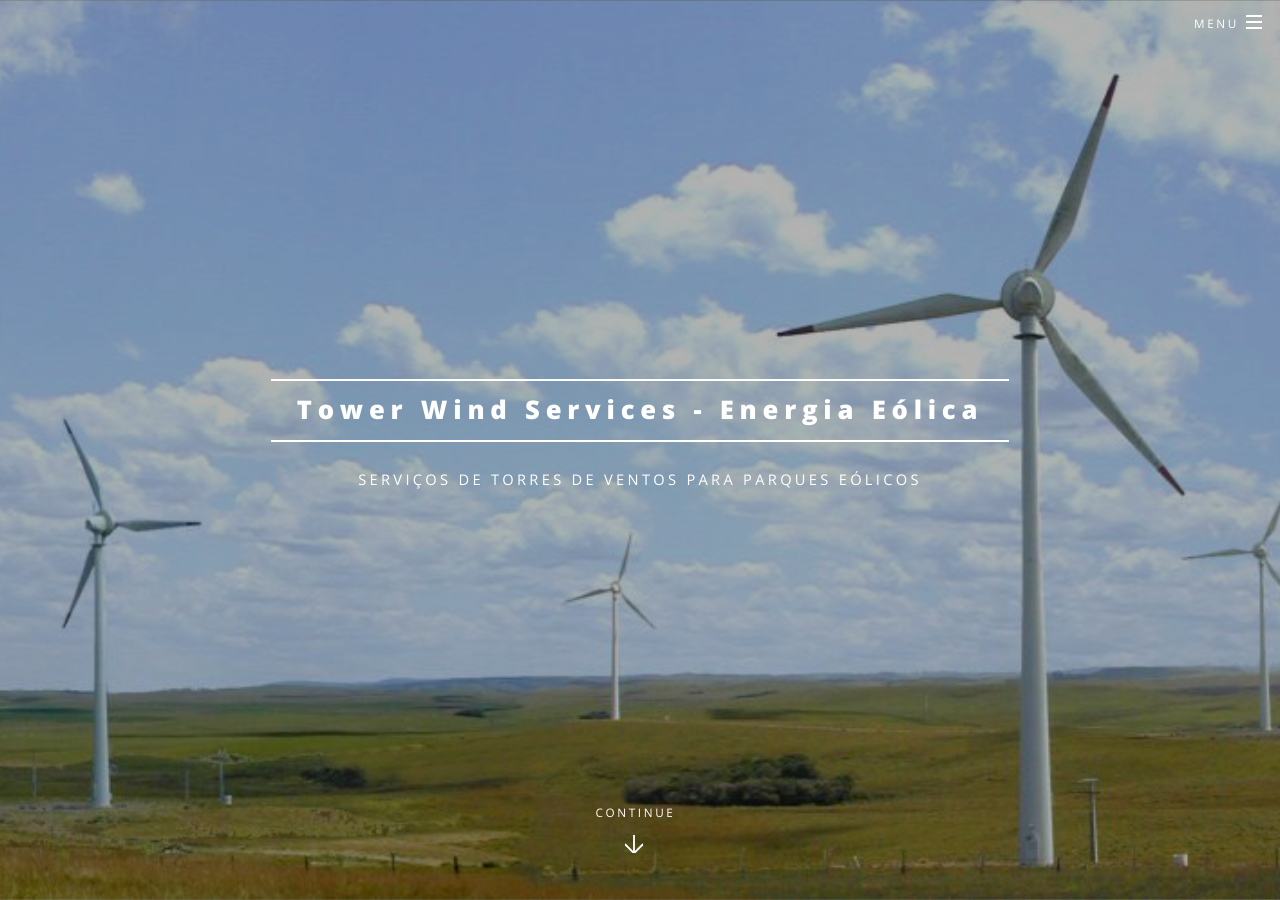
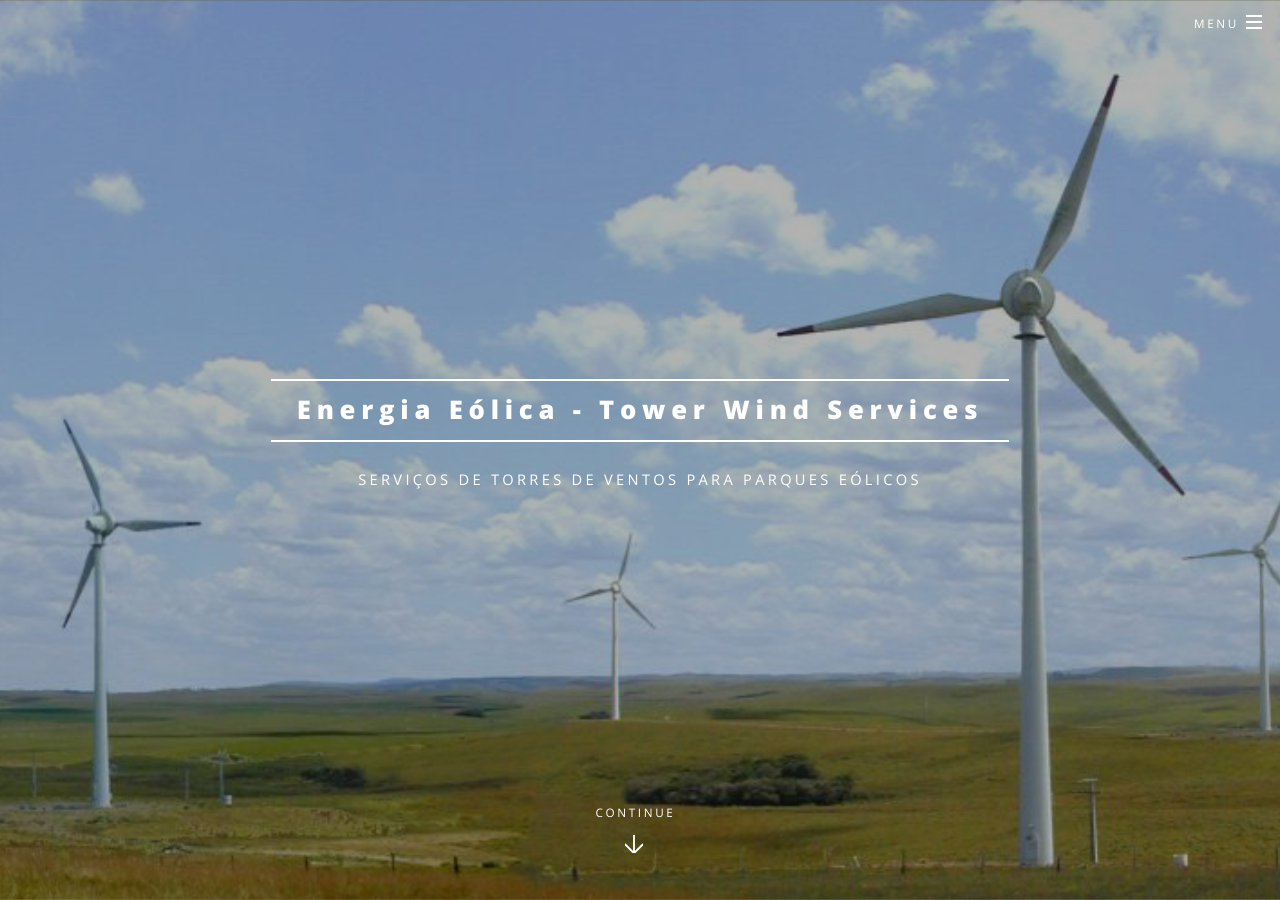
Before and after one commit to towerwindservices/towerwindservices.github.io, a Jekyll site: the page built from index.md, in a window 1280 px wide and 900 px high. Built offline with Jekyll 4.4.1, drawn with Linux system fonts in a browser that asks for light colours.

```diff
--- a/_config.yml
+++ b/_config.yml
@@ -11,7 +11,7 @@
 # (Using that method instead of site.owner, in case your posts get cloned with your repo.)
 
 # Site settings
-title: Tower Wind Services - Energia Eólica
+title: Energia Eólica - Tower Wind Services
 description: Serviços de torres de ventos para parques eólicos
 owner:
   name: Tower Wind Services # or company name
```
